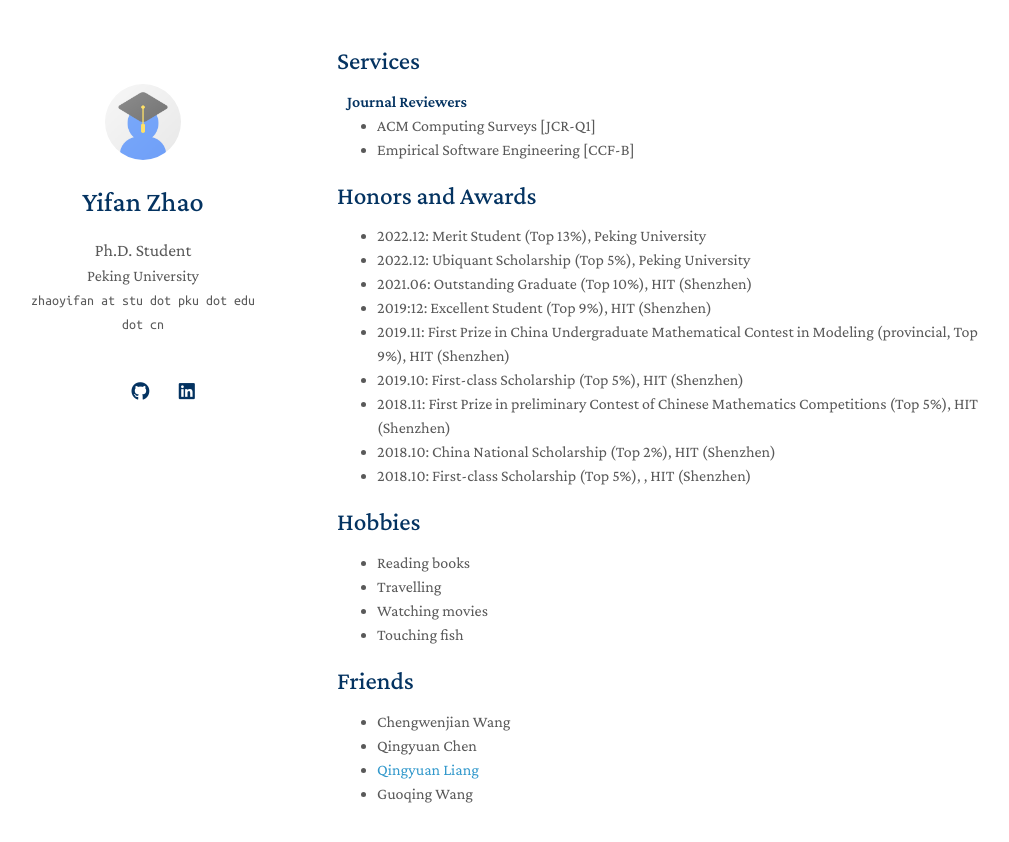
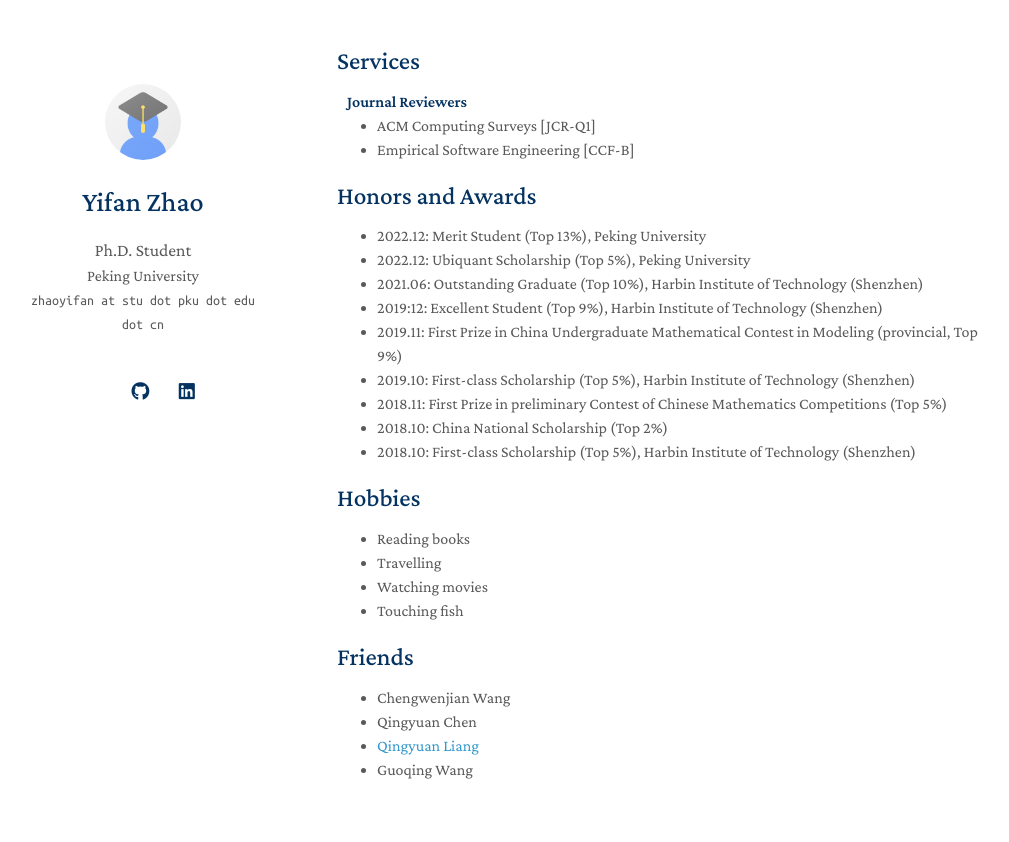
Before and after one commit to yifan-CodeDir/yifan-CodeDir.github.io, a Jekyll site: the page built from index.md, in a window 1280 px wide and 900 px high, scrolled down 1758 px. Shown: the top 842 px of the window, without its empty margins (133-1142 px from the left). Built offline with Jekyll 4.4.1, drawn with Linux system fonts in a browser that asks for light colours; a style sheet for code colours, icons or effects is not loaded; our own code applies the rules of GitHub Pages for plain Markdown files.

Commit message:
Update index.md

```diff
--- a/index.md
+++ b/index.md
@@ -31,13 +31,13 @@ I am a fourth year Ph.D. student at Peking University (scheduled to graduate in
 ## Honors and Awards
 - 2022.12: Merit Student (Top 13%), Peking University
 - 2022.12: Ubiquant Scholarship (Top 5%), Peking University
-- 2021.06: Outstanding Graduate (Top 10%), HIT (Shenzhen)
-- 2019:12: Excellent Student (Top 9%), HIT (Shenzhen)
-- 2019.11: First Prize in China Undergraduate Mathematical Contest in Modeling (provincial, Top 9%), HIT (Shenzhen)
-- 2019.10: First-class Scholarship (Top 5%), HIT (Shenzhen)
-- 2018.11: First Prize in preliminary Contest of Chinese Mathematics Competitions (Top 5%), HIT (Shenzhen)
-- 2018.10: China National Scholarship (Top 2%), HIT (Shenzhen)
-- 2018.10: First-class Scholarship (Top 5%), , HIT (Shenzhen)
+- 2021.06: Outstanding Graduate (Top 10%), Harbin Institute of Technology (Shenzhen)
+- 2019:12: Excellent Student (Top 9%), Harbin Institute of Technology (Shenzhen)
+- 2019.11: First Prize in China Undergraduate Mathematical Contest in Modeling (provincial, Top 9%)
+- 2019.10: First-class Scholarship (Top 5%), Harbin Institute of Technology (Shenzhen)
+- 2018.11: First Prize in preliminary Contest of Chinese Mathematics Competitions (Top 5%)
+- 2018.10: China National Scholarship (Top 2%)
+- 2018.10: First-class Scholarship (Top 5%), Harbin Institute of Technology (Shenzhen)
 
 ## Hobbies
 - Reading books
```
